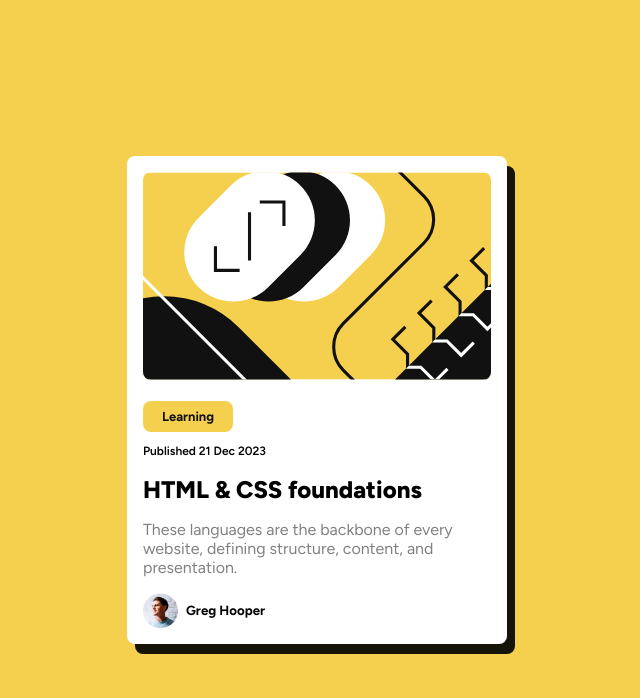
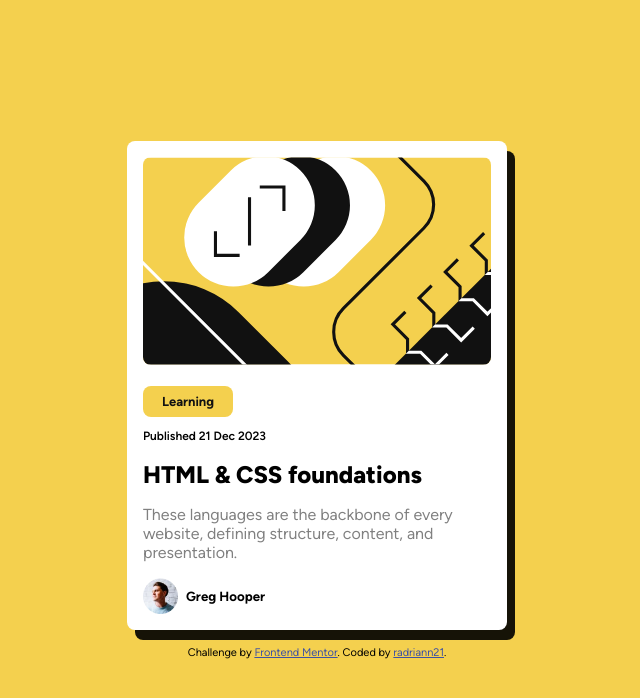
Before and after one commit to radriann21/blog-preview-card-basic, a plain HTML site: page index.html in a window 1280 px wide. Shown: the whole page, without its empty margins (323-963 px from the left). Drawn offline with Linux system fonts and the light colour scheme.

Commit message:
corrected project

```diff
--- a/index.html
+++ b/index.html
@@ -4,9 +4,6 @@
   <meta charset="UTF-8">
   <meta name="viewport" content="width=device-width, initial-scale=1.0">
   <link rel="icon" type="image/png" sizes="32x32" href="./assets/images/favicon-32x32.png">
-  <link rel="preconnect" href="https://fonts.googleapis.com">
-  <link rel="preconnect" href="https://fonts.gstatic.com" crossorigin>
-  <link href="https://fonts.googleapis.com/css2?family=Figtree:ital,wght@0,300..900;1,300..900&display=swap" rel="stylesheet">
   <link rel="stylesheet" href="/styles.css">
   <title>Frontend Mentor | Blog preview card</title>
 </head>
@@ -19,7 +16,7 @@
       <div class="badge">Learning</div>
       <span class="date">Published 21 Dec 2023</span>
 
-      <div class="article-text">
+      <section class="article-text">
         <h2>HTML & CSS foundations</h2>
         <p>These languages are the backbone of every website, defining structure, content, and presentation.</p>
 
@@ -27,11 +24,14 @@
           <img class="user-avatar" src="/assets/images/image-avatar.webp" alt="user avatar">
           <h5>Greg Hooper</h5>
         </div>
-      </div>
+      </section>
     </section>
 
   </article>
 
-
+  <footer class="attribution">
+    Challenge by <a href="https://www.frontendmentor.io?ref=challenge" target="_blank">Frontend Mentor</a>.
+    Coded by <a href="https://github.com/radriann21">radriann21</a>.
+  </footer>
 </body>
 </html>
--- a/styles.css
+++ b/styles.css
@@ -10,15 +10,21 @@
   --neutral-black: hsl(0, 0%, 7%);
 }
 
+@font-face {
+  font-family: 'Figtree';
+  src: url('/assets/fonts/Figtree-VariableFont_wght.ttf');
+}
+
 body {
   width: 100%;
-  min-height: 100vh;
+  height: 100vh;
   background-color: var(--primary-yellow);
   font-family: 'Figtree', sans-serif;
   font-size: 16px;
   display: flex;
   align-items: center;
   justify-content: center;
+  flex-direction: column;
 }
 
 article.blog-container {
@@ -66,7 +72,7 @@ span.date {
   font-size: 12px;
 }
 
-div.article-text {
+section.article-text {
   margin-top: 1rem;
 }
 
@@ -102,7 +108,6 @@ h5 {
 }
 
 @media (width <= 380px) {
-
   body {
     padding: 1rem;
   }
@@ -112,5 +117,5 @@ h5 {
   }
 }
 
-.attribution { font-size: 11px; text-align: center; }
+.attribution { font-size: 11px; text-align: center; margin-top: 1rem; }
 .attribution a { color: hsl(228, 45%, 44%); }
```
Also changed, not shown: screenshots/screenshot.png (added), 1 other file.
